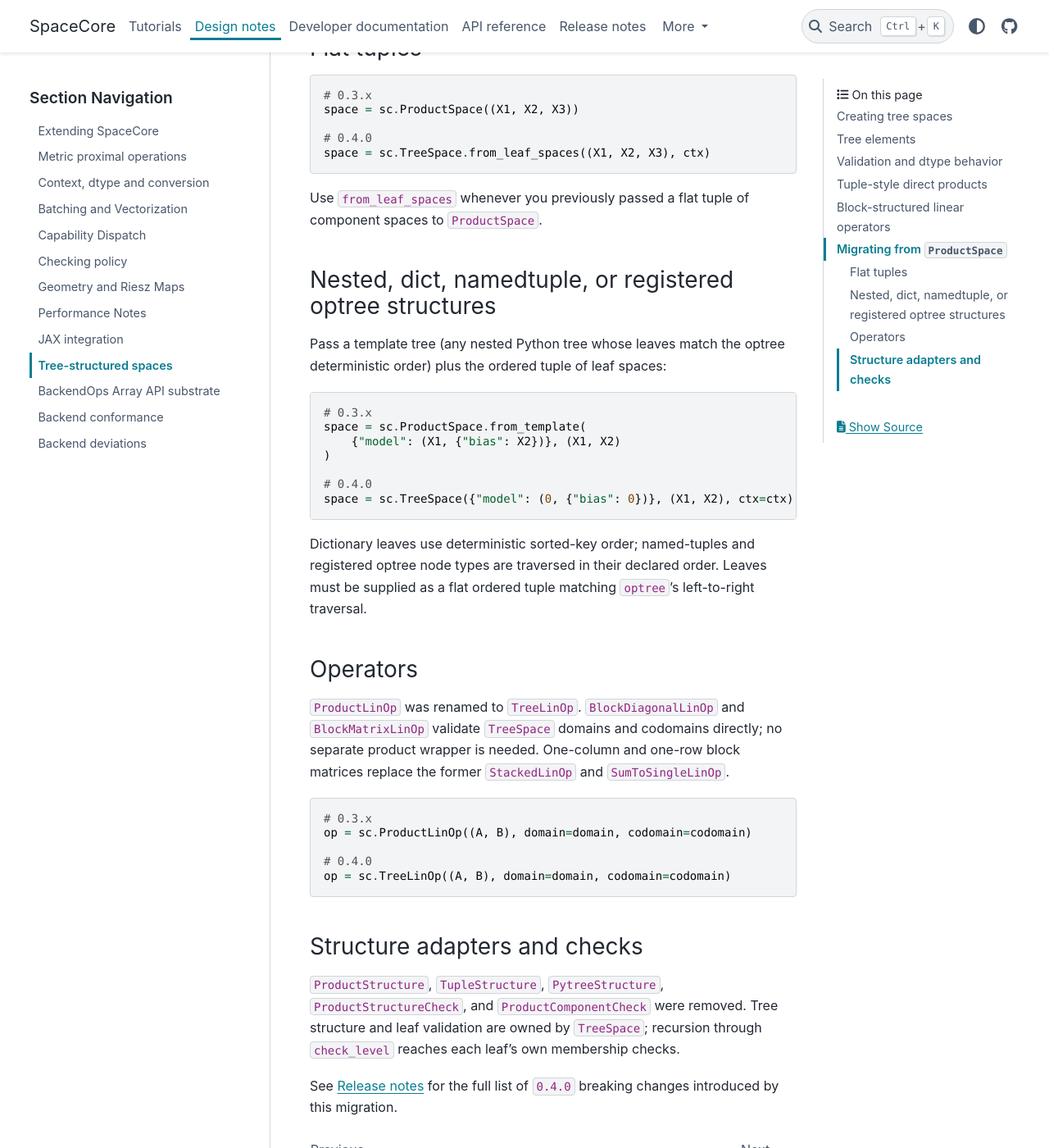
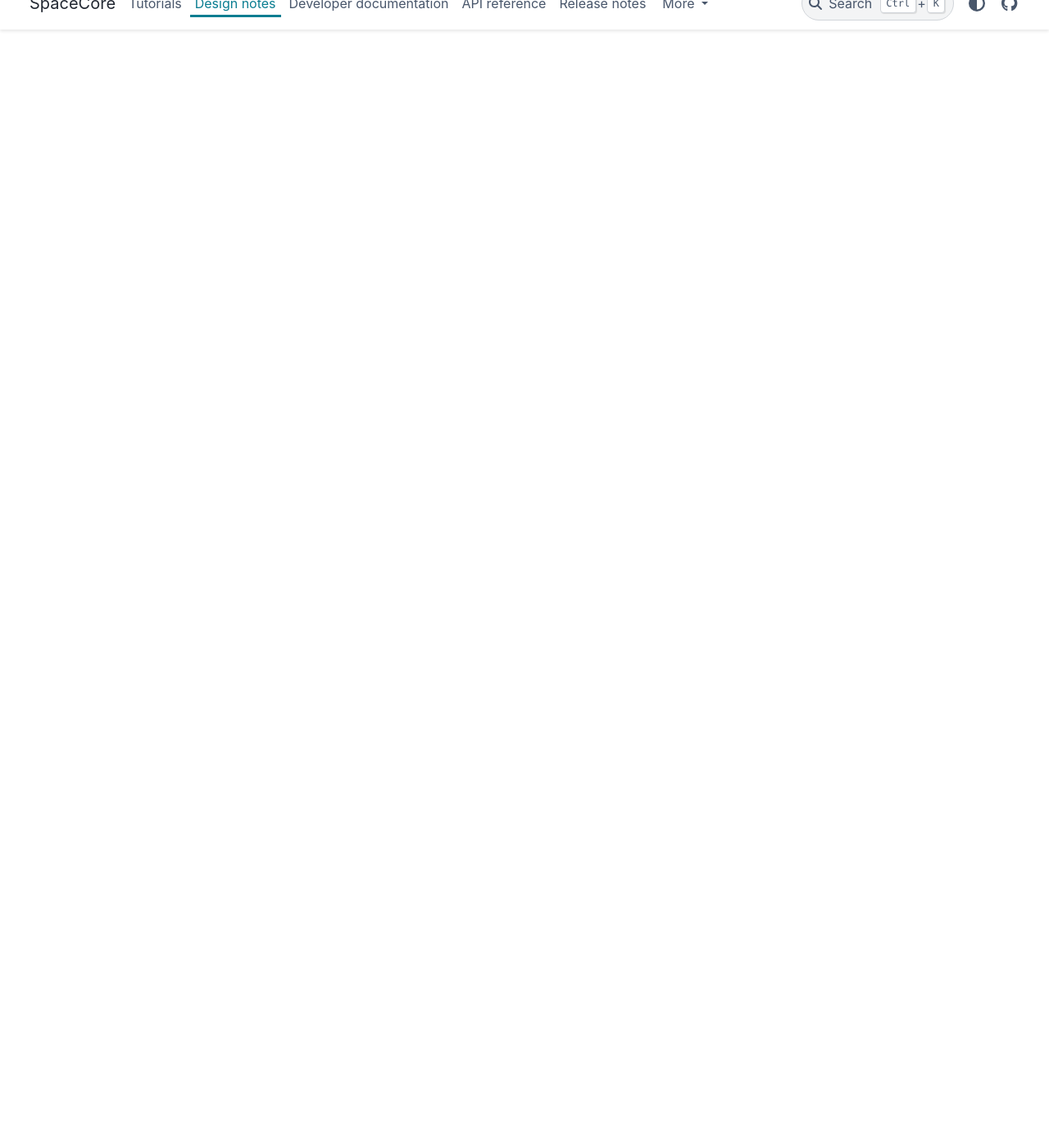
Before and after one commit to Pavlo3P/SpaceCore, a Sphinx documentation site: the page built from docs/source/design/tree_spaces.rst, in a window 1280 px wide and 1400 px high, scrolled down 3041 px. Shown: the whole window at 82% size. Built offline with Sphinx 7.4.7 and the PyData theme 0.15.4, drawn with Linux system fonts in a browser that asks for light colours; after the commit the page ends 3077 px from its top, so only the background shows below that; some of the changed text lies outside the part shown.

Commit message:
Docs: cut the ProductSpace migration and a stale capability-dispatch section
tree_spaces.rst no longer carries the migration guide from ProductSpace (gone
since 0.4.0; the 0.4.0 release notes keep it). capability_dispatch.rst drops
'Current versus planned', which pinned the list to 0.3.x; its capability list
and both refusal examples stay (examples rechecked).

Co-Authored-By: Claude Opus 5.5 <noreply@anthropic.com>

```diff
--- a/docs/source/design/tree_spaces.rst
+++ b/docs/source/design/tree_spaces.rst
@@ -122,72 +122,3 @@ non-Euclidean inner products are present.
 
 These constructions are finite direct-product block operators. They do not
 construct tensor products, Kronecker products, or a ``ProductSpace``.
-
-Migrating from ``ProductSpace``
--------------------------------
-
-``0.4.0`` removed the public ``ProductSpace`` type. ``TreeSpace`` is now the
-single structured finite direct-product abstraction. The two common cases map
-as follows.
-
-Flat tuples
-~~~~~~~~~~~
-
-.. code-block:: python
-
-   # 0.3.x
-   space = sc.ProductSpace((X1, X2, X3))
-
-   # 0.4.0
-   space = sc.TreeSpace.from_leaf_spaces((X1, X2, X3), ctx)
-
-Use ``from_leaf_spaces`` whenever you previously passed a flat tuple of
-component spaces to ``ProductSpace``.
-
-Nested, dict, namedtuple, or registered optree structures
-~~~~~~~~~~~~~~~~~~~~~~~~~~~~~~~~~~~~~~~~~~~~~~~~~~~~~~~~~
-
-Pass a template tree (any nested Python tree whose leaves match the optree
-deterministic order) plus the ordered tuple of leaf spaces:
-
-.. code-block:: python
-
-   # 0.3.x
-   space = sc.ProductSpace.from_template(
-       {"model": (X1, {"bias": X2})}, (X1, X2)
-   )
-
-   # 0.4.0
-   space = sc.TreeSpace({"model": (0, {"bias": 0})}, (X1, X2), ctx=ctx)
-
-Dictionary leaves use deterministic sorted-key order; named-tuples and
-registered optree node types are traversed in their declared order. Leaves
-must be supplied as a flat ordered tuple matching ``optree``'s left-to-right
-traversal.
-
-Operators
-~~~~~~~~~
-
-``ProductLinOp`` was renamed to ``TreeLinOp``. ``BlockDiagonalLinOp`` and
-``BlockMatrixLinOp`` validate ``TreeSpace`` domains and codomains directly; no
-separate product wrapper is needed. One-column and one-row block matrices replace
-the former ``StackedLinOp`` and ``SumToSingleLinOp``.
-
-.. code-block:: python
-
-   # 0.3.x
-   op = sc.ProductLinOp((A, B), domain=domain, codomain=codomain)
-
-   # 0.4.0
-   op = sc.TreeLinOp((A, B), domain=domain, codomain=codomain)
-
-Structure adapters and checks
-~~~~~~~~~~~~~~~~~~~~~~~~~~~~~
-
-``ProductStructure``, ``TupleStructure``, ``PytreeStructure``,
-``ProductStructureCheck``, and ``ProductComponentCheck`` were removed. Tree
-structure and leaf validation are owned by ``TreeSpace``; recursion through
-``check_level`` reaches each leaf's own membership checks.
-
-See :doc:`/release_notes` for the full list of ``0.4.0`` breaking changes
-introduced by this migration.
```
Also changed, not shown: docs/source/design/capability_dispatch.rst (+0 -7 lines).
